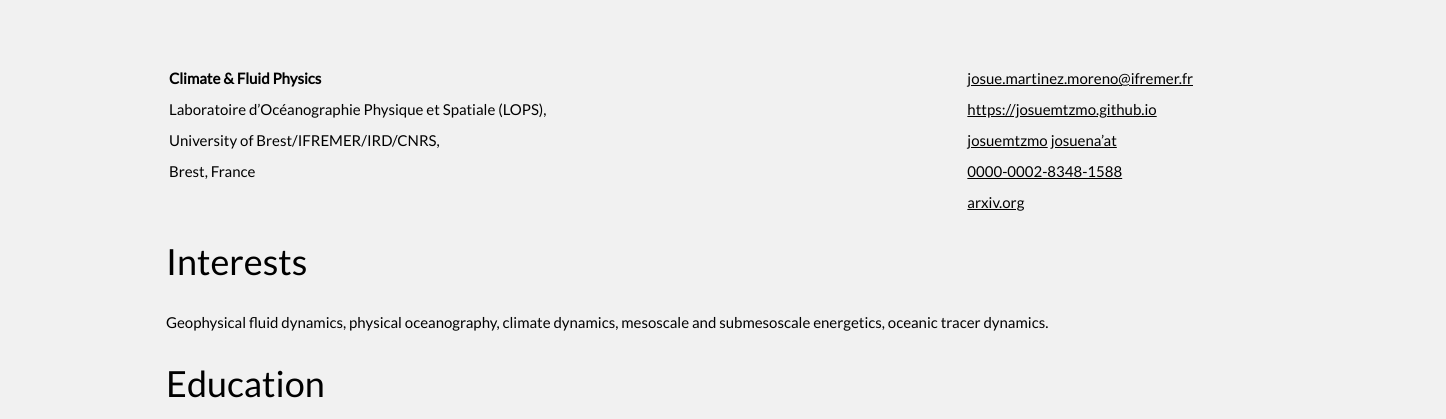
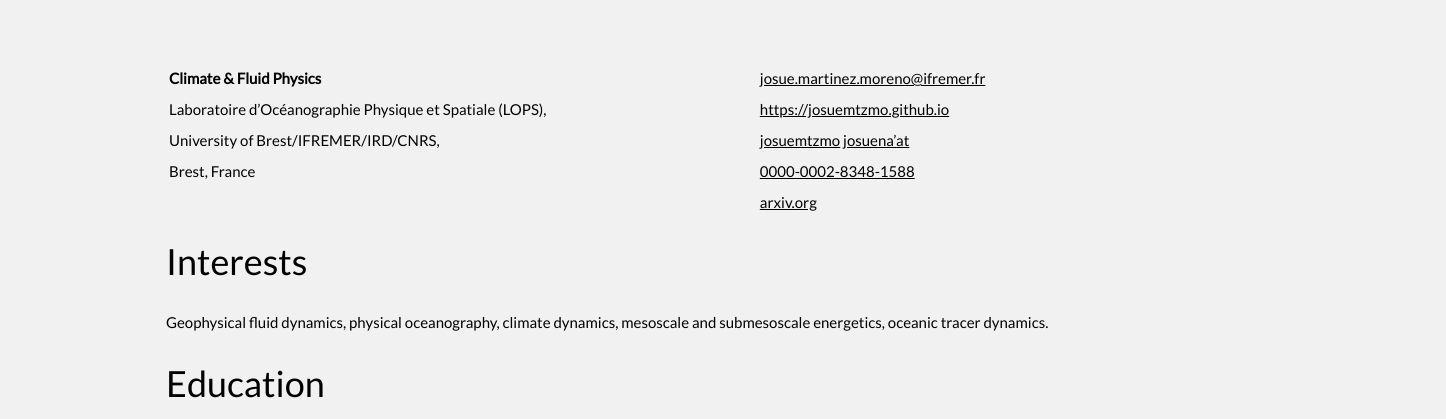
Before and after one commit to josuemtzmo/josuemtzmo.github.io, a plain HTML site: page cv.html in a window 1280 px wide. Shown: the part 402-821 px from the top of the page, 1446 px wide, since content can reach past the window. Drawn offline with nearby package versions, Linux system fonts and the light colour scheme; some icons are missing.

Commit message:
fix small display issue of CV

```diff
--- a/cv.html
+++ b/cv.html
@@ -60,9 +60,9 @@ src="https://cdn.jsdelivr.net/npm/mathjax@3/es5/tex-chtml.js"></script>
                 <span class="w3-xxlarge w3-text-white w3-wide trn">Curriculum Vitae</span>
             </div>
         </div>
-            <div class="w3-content w3-container w3-padding-64">
+        <div class="w3-content w3-container w3-padding-64">
             <div class="adjustbox">
-            <table style="width: 100vw">
+            <table style="width: 100%">
                 <tbody>
                     <tr class="odd">
                         <td style="text-align: left;"><strong>Climate &amp; Fluid
```
